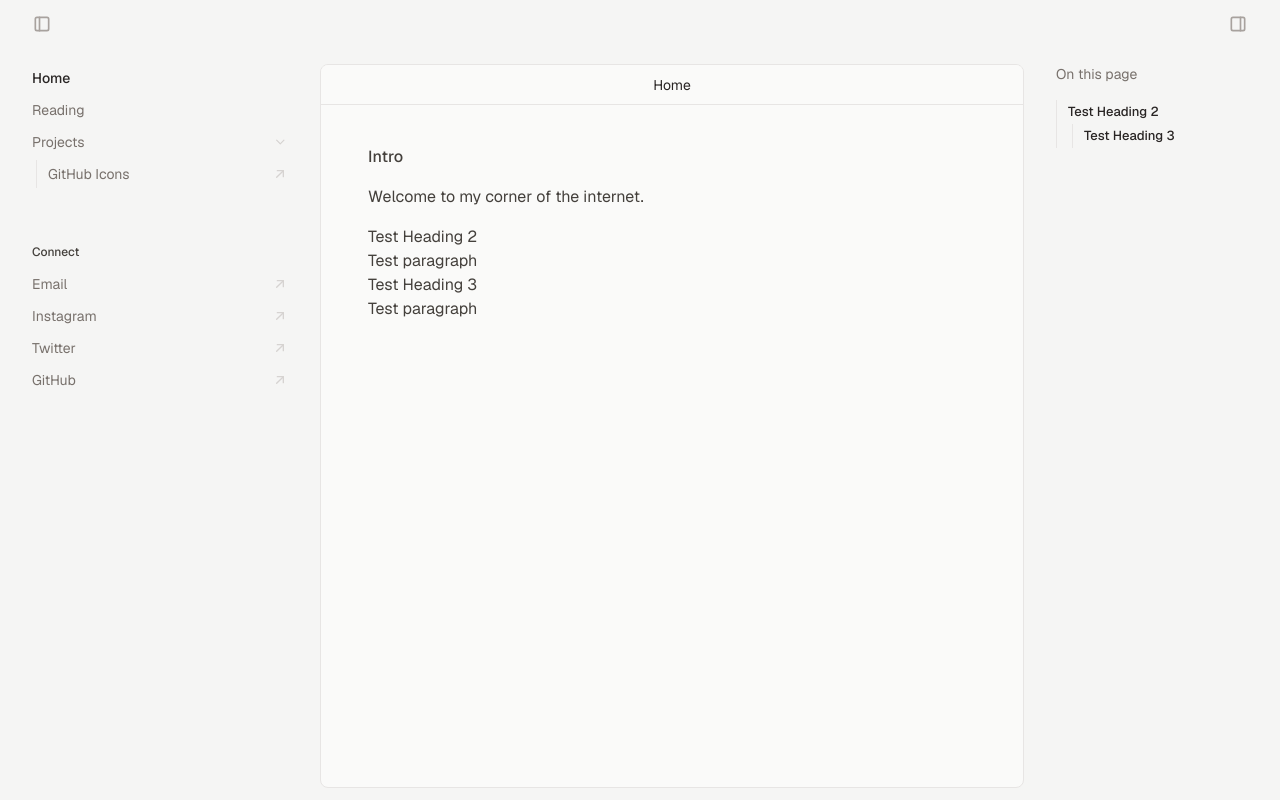
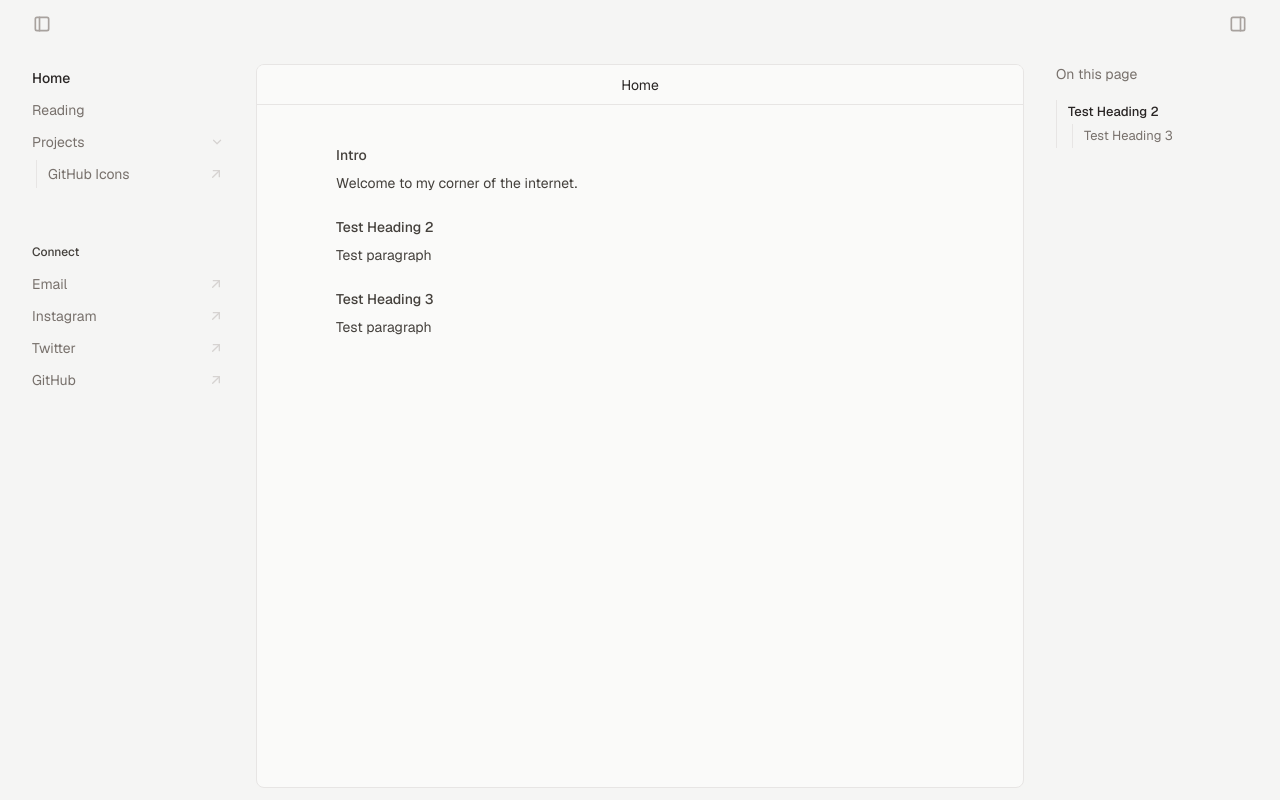
Before and after one commit to juwanpetty/juwanpetty.com, a Next.js app: page / in a window 1280 px wide. Built offline with nearby package versions, Linux system fonts and the light colour scheme.

Commit message:
Adds unique id logic to TOC heading items

```diff
--- a/app/page.tsx
+++ b/app/page.tsx
@@ -15,18 +15,24 @@ async function Home() {
 
   return (
     <Page breadcrumbs={breadcrumbs} aside={asideMarkup}>
-      <Text variant="headingLg" className="mb-4">
+      <Text variant="headingLg" className="mb-2">
         Intro
       </Text>
-      <Text variant="bodyMd" className="mb-4">
+      <Text variant="bodyMd" className="mb-6">
         Welcome to my corner of the internet.
       </Text>
 
-      <h2>Test Heading 2</h2>
-      <p>Test paragraph</p>
+      <Text variant="headingMd" className="mb-2">
+        Test Heading 2
+      </Text>
+      <Text variant="bodyMd" className="mb-6">
+        Test paragraph
+      </Text>
 
-      <h3>Test Heading 3</h3>
-      <p>Test paragraph</p>
+      <Text variant="headingSm" className="mb-2">
+        Test Heading 3
+      </Text>
+      <Text variant="bodyMd">Test paragraph</Text>
     </Page>
   );
 }
--- a/components/Sidebar.tsx
+++ b/components/Sidebar.tsx
@@ -10,10 +10,9 @@ export function Sidebar() {
   const { isSidebarOpen } = useContext(SidebarContext);
 
   return (
-    // <nav className="sticky top-10 hidden h-min w-72 md:flex md:shrink-0 md:flex-col md:gap-14">
     <nav
       className={cn(
-        "hidden h-min w-72 overflow-x-hidden md:shrink-0 md:flex-col md:gap-14",
+        "hidden h-min w-56 overflow-x-hidden md:shrink-0 md:flex-col md:gap-14",
         { "md:flex": isSidebarOpen }
       )}
     >
--- a/components/TableOfContents.tsx
+++ b/components/TableOfContents.tsx
@@ -1,11 +1,9 @@
 "use client";
 
 import React, { useState } from "react";
-import Link from "next/link";
-import { usePathname } from "next/navigation";
 import { useHeadingsData } from "@/hooks/useHeadingsData";
 import { useIntersectionObserver } from "@/hooks/useIntersectionObserver";
-import { cn } from "@/utilities/mergeClassNames";
+import { TableOfContentsItem } from "@/components/TableOfContentsItem";
 
 export interface NestedHeading {
   id: string;
@@ -22,47 +20,20 @@ export type HeadingsProps = {
 };
 
 function Headings({ headings, activeId }: HeadingsProps) {
-  const pathName = usePathname();
-
   return (
     <ul className="relative flex flex-col gap-1 before:absolute before:top-0 before:h-full before:border-l before:border-solid before:border-stone-200">
       {headings.map((heading) => (
         <li key={heading.id}>
-          <Link
-            href={`${pathName}#${heading.id}`}
-            className={cn(
-              "block py-1 pl-3 text-[13px] leading-4 text-stone-500",
-              { "font-medium text-stone-800": heading.id === activeId }
-            )}
-            onClick={(e) => {
-              e.preventDefault();
-
-              document
-                ?.querySelector(`#${heading.id}`)
-                ?.scrollIntoView({ behavior: "smooth" });
-            }}
-          >
+          <TableOfContentsItem id={heading.id} activeId={activeId}>
             {heading.title}
-          </Link>
+          </TableOfContentsItem>
           {heading.items.length > 0 && (
             <ul className="relative flex flex-col gap-1 pl-4 before:absolute before:top-0 before:h-full before:border-l before:border-solid before:border-stone-200">
               {heading.items.map((child) => (
                 <li key={child.id}>
-                  <Link
-                    href={`#${child.id}`}
-                    className={cn(
-                      "block py-1 pl-3 text-[13px] leading-4 text-stone-500",
-                      { "font-medium text-stone-800": child.id === activeId }
-                    )}
-                    onClick={(e) => {
-                      e.preventDefault();
-                      document?.querySelector(`#${child.id}`)?.scrollIntoView({
-                        behavior: "smooth",
-                      });
-                    }}
-                  >
+                  <TableOfContentsItem id={child.id} activeId={activeId}>
                     {child.title}
-                  </Link>
+                  </TableOfContentsItem>
                 </li>
               ))}
             </ul>
--- /dev/null
+++ b/components/TableOfContentsItem.tsx
@@ -0,0 +1,37 @@
+import React from "react";
+import Link from "next/link";
+import { usePathname, useRouter } from "next/navigation";
+import { cn } from "@/utilities/mergeClassNames";
+
+type Props = {
+  id: string;
+  activeId: string;
+  children: React.ReactNode;
+};
+
+export function TableOfContentsItem({ id, activeId, children }: Props) {
+  const pathName = usePathname();
+  const router = useRouter();
+
+  const pathWithId = `${pathName}#${id}`;
+
+  return (
+    <Link
+      href={pathWithId}
+      className={cn("block py-1 pl-3 text-[13px] leading-4 text-stone-500", {
+        "font-medium text-stone-800": id === activeId,
+      })}
+      onClick={(e) => {
+        e.preventDefault();
+
+        router.push(pathWithId);
+
+        document
+          ?.querySelector(`#${id}`)
+          ?.scrollIntoView({ behavior: "smooth" });
+      }}
+    >
+      {children}
+    </Link>
+  );
+}
--- a/shared/components/Text.tsx
+++ b/shared/components/Text.tsx
@@ -11,27 +11,43 @@ export function Text({ children, variant, className }: Props) {
   function getElementType() {
     switch (variant) {
       case "headingSm":
-        return "h3";
+        return { elementType: "h3", isHeader: true };
       case "headingMd":
-        return "h2";
+        return { elementType: "h2", isHeader: true };
       case "headingLg":
-        return "h1";
+        return { elementType: "h1", isHeader: true };
       default:
-        return "p";
+        return { elementType: "p", isHeader: false };
     }
   }
 
+  function generateIdFromText(text: React.ReactNode): string {
+    if (typeof text === "string") {
+      return text
+        .toLowerCase()
+        .replace(/\s+/g, "-")
+        .replace(/[^\w-]+/g, "");
+    }
+    return "";
+  }
+
+  const { elementType, isHeader } = getElementType();
+  const id = isHeader ? generateIdFromText(children) : undefined;
+
   const variantClasses = {
-    bodySm: "text-base",
-    bodyMd: "text-base",
-    headingSm: "text-base font-medium",
-    headingMd: "text-base font-medium",
-    headingLg: "text-base font-medium",
+    bodySm: "text-sm",
+    bodyMd: "text-sm",
+    headingSm: "text-sm font-medium",
+    headingMd: "text-sm font-medium",
+    headingLg: "text-sm font-medium",
   };
 
   return createElement(
-    getElementType(),
-    { className: cn(variantClasses[variant], className) },
+    elementType,
+    {
+      className: cn(variantClasses[variant], className),
+      ...(isHeader && { id }),
+    },
     children
   );
 }
```
